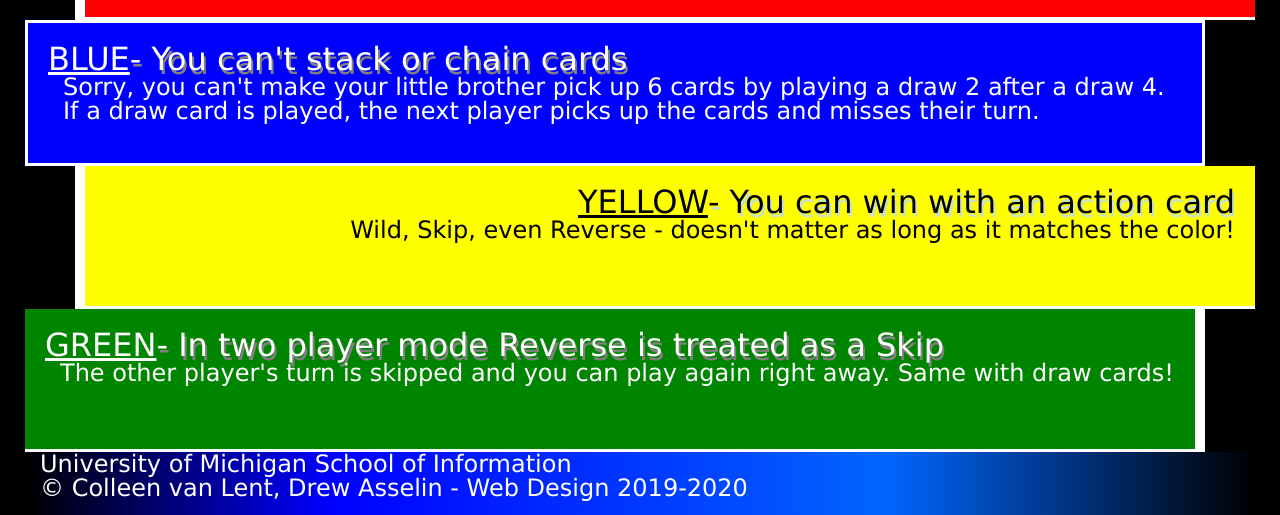
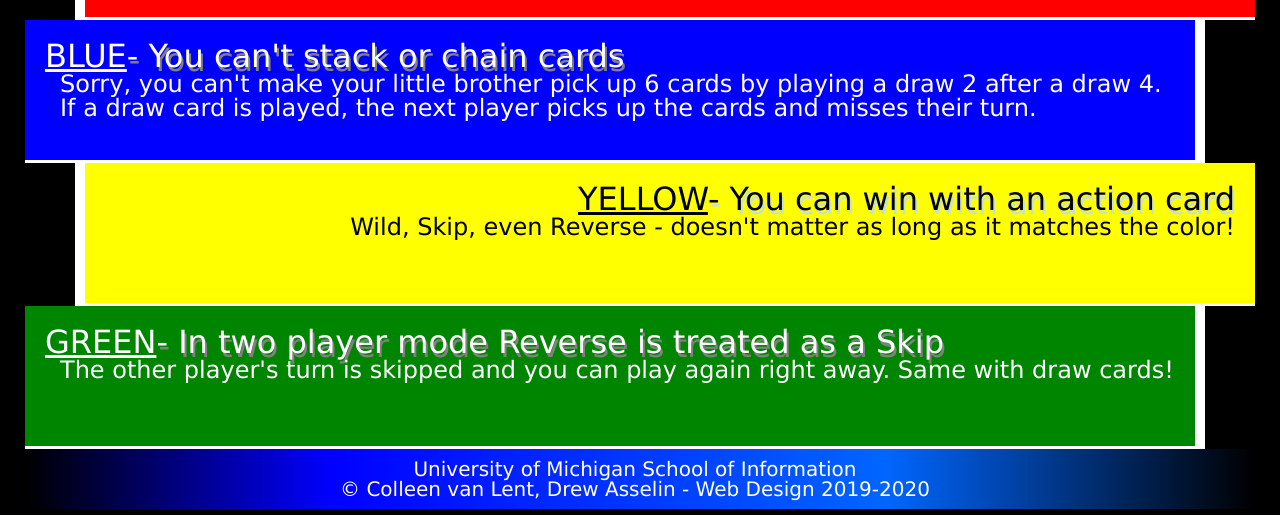
Before and after one commit to Robin-Hood-zjw/homework2-2022, a plain HTML site: page index.html in a window 1280 px wide. Shown: the part 716-1231 px from the top of the page. Drawn offline with Linux system fonts and the light colour scheme.

Commit message:
Add files via upload
this version to test work or not

```diff
--- a/css/style.css
+++ b/css/style.css
@@ -54,7 +54,7 @@ div {
     background-color: #0000ff;
     text-align: left;
     margin-right: 50px;
-    border-width: none 10px 3px none;
+    border-width: 0 10px 3px 0;
 }
 
 .yellow {
@@ -90,7 +90,7 @@ footer {
     background-image: linear-gradient(to right,#000000 0%, #0000ff 25%, #0066ff 70%, #000000 100%);
 }
 
-.p {
+footer p {
     text-align: center;
     font-size: 20px;
     padding: 10px 10px 10px 0;
```
